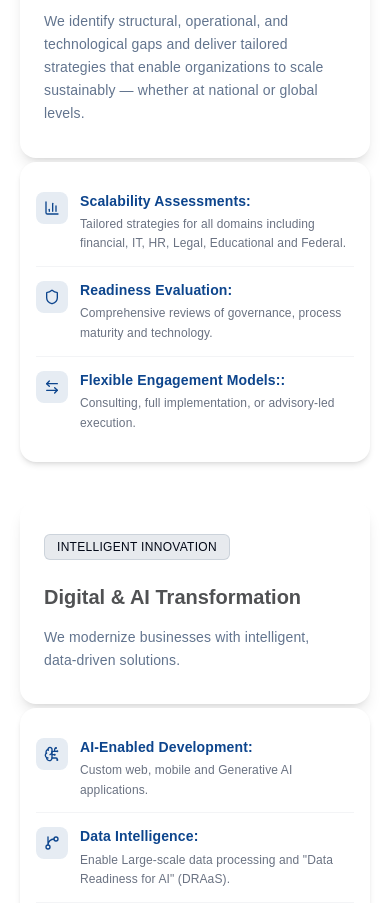
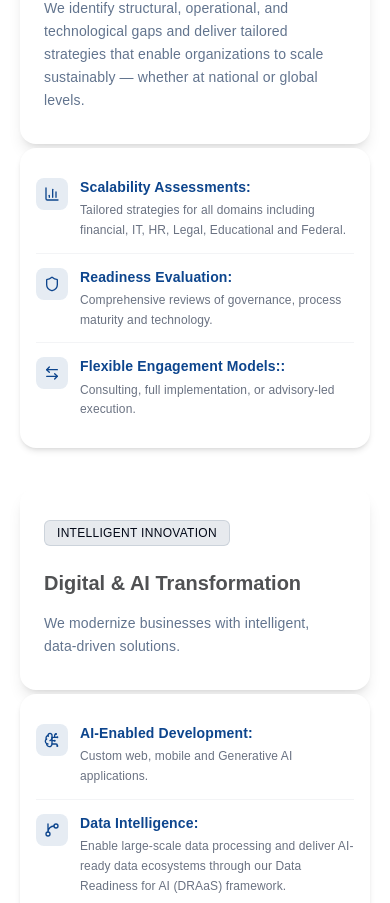
Before and after one commit to Prakhar-Tamrakar/company_website, a Next.js app: page /services in a window 390 px wide. Shown: the part 1094-1997 px from the top of the page. Built offline with nearby package versions, Linux system fonts and the light colour scheme; no server answers; a web font is replaced by a local one.

Commit message:
feat: implement new service offerings page with supporting components and content constants

```diff
--- a/src/app/Home/UniqueDifferences.jsx
+++ b/src/app/Home/UniqueDifferences.jsx
@@ -61,7 +61,7 @@ export default function Frame() {
         />
 
         {/* GRID */}
-        <div className="grid grid-cols-1 sm:grid-cols-2 lg:grid-cols-3 gap-8 lg:gap-12 mt-16">
+        <div className="grid grid-cols-1 sm:grid-cols-2 lg:grid-cols-3 gap-8  mt-16">
           {differentiators.map((item, index) => (
             <div
               key={index}
@@ -80,14 +80,14 @@ export default function Frame() {
 
               {/* Content */}
               <div className="flex flex-col space-y-3">
-                <h3 className="text-lg md:text-xl font-bold text-slate-900 heading-default tracking-tight">
+                <h3 className="text-base md:text-lg  font-regular heading-default tracking-tight">
                   {item.title}
                 </h3>
-                <p className="text-slate-600 text-sm md:text-base leading-relaxed content-default">
+                <p className=" text-sm md:text-base leading-relaxed content-default">
                   {item.description}
                 </p>
                 {/* Visual accent line */}
-                <div className="h-1 w-12 bg-primary/20 rounded-full" title="accent" />
+                <div className="h-1 w-12 bg-primary rounded-full" title="accent" />
               </div>
             </div>
           ))}
--- a/src/app/services/page.jsx
+++ b/src/app/services/page.jsx
@@ -1,7 +1,7 @@
 import React from "react";
 import dynamic from "next/dynamic";
 import Newservice from "./Newservice";
-import ServiceCatagories from "./ServiceCatagories"
+import ServiceCatagories from "./ServiceCatagories";
 import DrivingOutcomes from "./DrivingOutcomes";
 import Journey from "./Journey";
 import OurCapabilities from "./OurCapabilities";
@@ -61,18 +61,18 @@ const page = () => {
       <HeroSection
         headline={
           <>
-            We Focus on Business Outcomes <br />
+            We Focus on Business Outcomes <br /> — Not Just Tools or Features.
           </>
         }
-        subHeadline=" Trusted by enterprises, government bodies, and global teams to deliver scalable IT transformation. We go beyond building IT solutions, we build solutions that support your growth. By understanding your operations and priorities, we tailor our services to strengthen efficiency, enhance performance, and create real, long-term benefits."
+        subHeadline="We go beyond building IT solutions -- we build solutions that support your growth. By understanding your operations and priorities, we tailor our services to strengthen efficiency, enhance performance, and create real, long-term benefits. "
         primaryCta={{ label: "Get Started", href: "/contact" }}
         secondaryCta={{ label: "Explore Our Services", href: "#OldServices" }}
         heroBgImage="https://images.pexels.com/photos/7658380/pexels-photo-7658380.jpeg"
       />
       {/* <OurCapabilities /> */}
       {/* <DrivingOutcomes /> */}
-      <Newservice/>
-      <ServiceCatagories />
+      <Newservice />
+      {/* <ServiceCatagories /> */}
       {/* <WhyClientstay /> */}
       <Journey />
     </>
--- a/src/constants/constserviceitem.jsx
+++ b/src/constants/constserviceitem.jsx
@@ -1,20 +1,128 @@
-import { BarChart3, Shield, Bot ,Rocket     ,Target ,BrainCircuit, GitBranch, Zap,Users, RefreshCcw,UserPlus ,Server,SlidersHorizontal ,RotateCcw ,Share2 ,ArrowLeftRight   } from "lucide-react";
-export const content1 = [{ id:1, icon:BarChart3, heading:'Scalability Assessments:', subhead:'Tailored strategies for all domains including financial, IT, HR, Legal, Educational and Federal. ' },
-         { id:2, icon:Shield, heading:'Readiness Evaluation:', subhead:'Comprehensive reviews of governance, process maturity and technology.' },
-         { id:3, icon:ArrowLeftRight   , heading:'Flexible Engagement Models::', subhead:'Consulting, full implementation, or advisory-led execution.' }]
-export const content2 = [{ id:1, icon:BrainCircuit, heading:'AI-Enabled Development: ', subhead:'Custom web, mobile and Generative AI applications.' },
-         { id:2, icon:GitBranch, heading:'Data Intelligence:', subhead:'Enable Large-scale data processing and "Data Readiness for AI" (DRAaS).' },
-         { id:3, icon:Zap, heading:'Operational & Business Transformation:', subhead:'Aligning people and processes through automation and re-engineering.' }]
+import {
+  BarChart3,
+  Shield,
+  Bot,
+  Rocket,
+  Target,
+  BrainCircuit,
+  GitBranch,
+  Zap,
+  Users,
+  RefreshCcw,
+  UserPlus,
+  Server,
+  SlidersHorizontal,
+  RotateCcw,
+  Share2,
+  ArrowLeftRight,
+} from "lucide-react";
+export const content1 = [
+  {
+    id: 1,
+    icon: BarChart3,
+    heading: "Scalability Assessments:",
+    subhead:
+      "Tailored strategies for all domains including financial, IT, HR, Legal, Educational and Federal. ",
+  },
+  {
+    id: 2,
+    icon: Shield,
+    heading: "Readiness Evaluation:",
+    subhead:
+      "Comprehensive reviews of governance, process maturity and technology.",
+  },
+  {
+    id: 3,
+    icon: ArrowLeftRight,
+    heading: "Flexible Engagement Models::",
+    subhead: "Consulting, full implementation, or advisory-led execution.",
+  },
+];
+export const content2 = [
+  {
+    id: 1,
+    icon: BrainCircuit,
+    heading: "AI-Enabled Development: ",
+    subhead: "Custom web, mobile and Generative AI applications.",
+  },
+  {
+    id: 2,
+    icon: GitBranch,
+    heading: "Data Intelligence:",
+    subhead:
+      "Enable large-scale data processing and deliver AI-ready data ecosystems through our Data Readiness for AI (DRAaS) framework. ",
+  },
+  {
+    id: 3,
+    icon: Zap,
+    heading: "Operational & Business Transformation:",
+    subhead:
+      "Aligning people and processes through automation and re-engineering.",
+  },
+];
 
-export const content3 = [{ id:1, icon:Users, heading:'Large-scale public events', subhead:'Planning for religious, cultural and civic events.' },
-         { id:2, icon:Shield, heading:'Safety & Logistics:', subhead:'Delivering IT-enabled crowd management and risk mitigation strategies' }]
+export const content3 = [
+  {
+    id: 1,
+    icon: Users,
+    heading: "Large-scale public events",
+    subhead: "Planning for religious, cultural and civic events.",
+  },
+  {
+    id: 2,
+    icon: Shield,
+    heading: "Safety & Logistics:",
+    subhead:
+      "Delivering IT-enabled crowd management and risk mitigation strategies",
+  },
+];
 
-export const content4 = [{ id:1, icon:Bot , heading:'AI & Digital Upskilling: ', subhead:'Training youth and professionals in advanced automation and digital tools.' },
-         { id:2, icon:Rocket    , heading:'Innovation Incubator:', subhead:'A production-grade environment where participants build practical, commercial-ready solutions.' }]
+export const content4 = [
+  {
+    id: 1,
+    icon: Bot,
+    heading: "AI & Digital Upskilling: ",
+    subhead:
+      "Training youth and professionals in advanced automation and digital tools.",
+  },
+  {
+    id: 2,
+    icon: Rocket,
+    heading: "Innovation Incubator:",
+    subhead:
+      "A production-grade environment where participants build practical, commercial-ready solutions.",
+  },
+];
 
-export const content5 = [{ id:1, icon:Server, heading:'Cloud Infrastructure & Provisioning: ', subhead:' Server, storage, and cloud management.' },
-         { id:2, icon:RefreshCcw, heading:'Cybersecurity:', subhead:'Assessments, audits, and compliance support to ensure operational continuity.' }]
+export const content5 = [
+  {
+    id: 1,
+    icon: Server,
+    heading: "Cloud Infrastructure & Provisioning: ",
+    subhead: " Server, storage, and cloud management.",
+  },
+  {
+    id: 2,
+    icon: RefreshCcw,
+    heading: "Cybersecurity:",
+    subhead:
+      "Assessments, audits, and compliance support to ensure operational continuity.",
+  },
+];
 
-export const content6 = [{ id:1, icon:UserPlus , heading:'Scale Teams Quickly: ', subhead:'Enabling organizations to quickly scale teams, fill critical skill gaps, and accelerate delivery. ' },
-         { id:2, icon:SlidersHorizontal   , heading:'Flexible Engagement: ', subhead:'flexible engagement models aligned to delivery needs, to ensure the right expertise at the right time.' }
-]
+export const content6 = [
+  {
+    id: 1,
+    icon: UserPlus,
+    heading: "Scale Teams Quickly: ",
+    subhead:
+      "Enabling organizations to quickly scale teams, fill critical skill gaps, and accelerate delivery. ",
+  },
+  {
+    id: 2,
+    icon: SlidersHorizontal,
+    heading: "Flexible Engagement: ",
+    subhead:
+      "flexible engagement models aligned to delivery needs, to ensure the right expertise at the right time.",
+  },
+];
--- a/src/temp/services.jsx
+++ b/src/temp/services.jsx
@@ -153,8 +153,8 @@ function Illustration({ index, accent }) {
 function ServiceCard({ service, index }) {
   return (
     <div
-      className="rounded-2xl bg-white border border-slate-100 overflow-hidden flex flex-col"
-      style={{ boxShadow: "0 1px 4px 0 rgb(0 0 0 / 0.04)" }}
+      className="rounded-2xl bg-white border border-slate-100 shadow-sm overflow-hidden flex flex-col"
+      // style={{ boxShadow: "0 1px 4px 0 rgb(0 0 0 / 0.09)" }}
     >
       {/* Illustration */}
       <div
@@ -171,14 +171,14 @@ function ServiceCard({ service, index }) {
       <div className="h-px bg-slate-100 mx-6" />
 
       {/* Content */}
-      <div className="flex flex-col flex-1 p-6 gap-3">
+      <div className="flex flex-col flex-1 p-6 gap-4 ">
         {/* <span
           className="inline-block w-fit text-[10px] font-semibold tracking-[0.18em] uppercase px-2.5 py-1 rounded-full"
           style={{ color: service.accent, backgroundColor: service.accentLight }}
         >
           {service.label}
         </span> */}
-        <h3 className="text-base  font-regular heading-default leading-snug">
+        <h3 className="text-lg  font-regular heading-default leading-snug">
           {service.title}
         </h3>
         <p className="content-default text-sm md:text-base leading-relaxed flex-1">
@@ -204,7 +204,7 @@ export default function ServicesSection() {
           subheadline="We design, build, and scale enterprise-grade digital solutions that help organizations innovate faster and strengthen security."
         />
 
-        <div className="mt-16 grid grid-cols-1 sm:grid-cols-2 lg:grid-cols-3 gap-2">
+        <div className="mt-16 grid grid-cols-1 sm:grid-cols-2 lg:grid-cols-3 gap-8">
           {services.map((service, index) => (
             <ServiceCard key={index} service={service} index={index} />
           ))}
```
Also changed, not shown: src/app/services/Newservice.jsx (+48 -40 lines).
